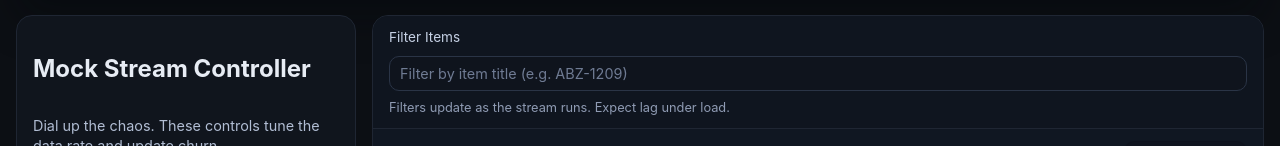
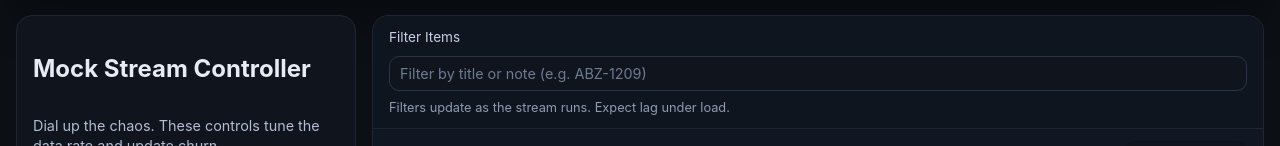
Before and after one commit to hcsum/realtime-dashboard-mock, a React (Vite) app: page / in a window 1280 px wide. Shown: the part 166-312 px from the top of the page. Built offline with nearby package versions, Linux system fonts and the light colour scheme.

Commit message:
chore: update UI

```diff
--- a/src/Dashboard.tsx
+++ b/src/Dashboard.tsx
@@ -112,7 +112,7 @@ const FilterItems = ({ value, onChange }: FilterItemsProps) => (
       id="probeInput"
       type="text"
       value={value}
-      placeholder="Filter by item title (e.g. ABZ-1209)"
+      placeholder="Filter by title or note (e.g. ABZ-1209)"
       onChange={(event) => onChange(event.target.value)}
     />
     <p className="hint">Filters update as the stream runs. Expect lag under load.</p>
@@ -183,7 +183,11 @@ const Dashboard = forwardRef<DashboardHandle, DashboardProps>(({ incomingRate },
 
   const filterText = inputProbe.trim().toLowerCase()
   const visibleItems = filterText
-    ? items.filter((item) => item.title.toLowerCase().includes(filterText))
+    ? items.filter((item) => {
+        const titleMatch = item.title.toLowerCase().includes(filterText)
+        if (titleMatch) return true
+        return item.note.toLowerCase().includes(filterText)
+      })
     : items
   const rowData = useMemo<RowData>(
     () => ({
```
